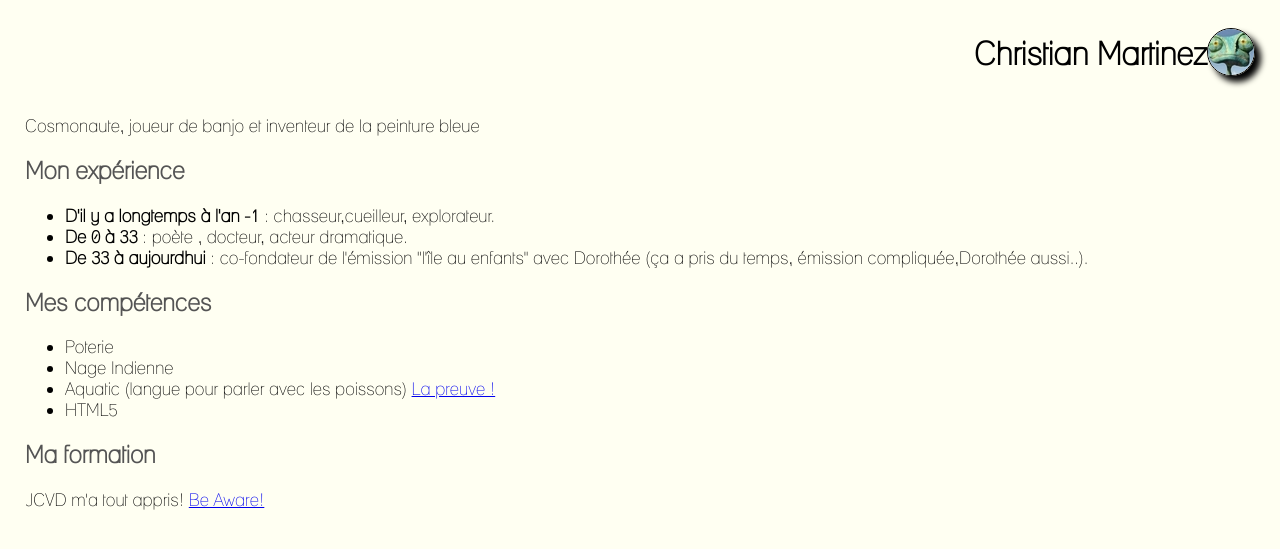
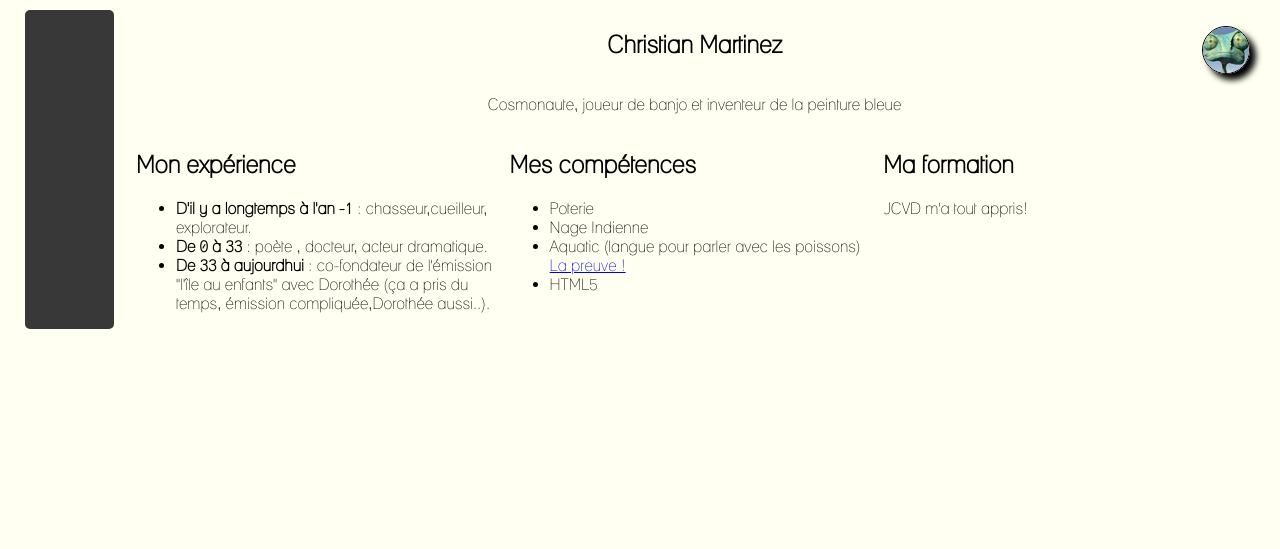
Before and after one commit to marticri/codeRoom, a PHP site: page /cv.html in a window 1280 px wide. Shown: the top 549 px of the page. Run offline with PHP 8.4, Linux system fonts and the light colour scheme; some web fonts are replaced.

Commit message:
fin de l exercice

```diff
--- a/exos/Mon_CV/cv.html
+++ b/exos/Mon_CV/cv.html
@@ -10,15 +10,24 @@
   </head>
 
   <body>
+    <section id="corps_de_page">
+      <div id="left_panel"></div>
+      <div >
+
+
+
       <header id="header">
         <h1 class="element">Christian Martinez</h1>
-      <p class="element">
-        <a  href="images/Christian_Martinez.jpg"><img  src="images/bob.jpg" title="cliquez pour agrandir" alt="photo de Christian Martinez"/></a>
+        <p class="element2">
+          <a href="images/Christian_Martinez.jpg"><img src="images/bob.jpg" title="cliquez pour agrandir" alt="photo de Christian Martinez"/></a>
         </p>
 
       </header>
-    <p class="sous titre">Cosmonaute, joueur de banjo et inventeur de la peinture bleue
+      <p class="sous_titre">Cosmonaute, joueur de banjo et inventeur de la peinture bleue
       </p>
+      <section id="cv">
+        <article id="experience">
+
           <h2>Mon expérience</h2>
           <ul>
             <li>
@@ -32,6 +41,9 @@
               <strong>De 33 à aujourdhui</strong>
               : co-fondateur de l'émission "l'île au enfants" avec Dorothée (ça a pris du temps, émission compliquée,Dorothée aussi..).</li>
           </ul>
+        </article>
+        <article id="competences">
+
           <h2>Mes compétences</h2>
           <ul>
             <li>Poterie</li>
@@ -42,10 +54,16 @@
             </li>
             <li>HTML5</li>
           </ul>
+        </article>
+        <article id="formation">
           <h2>Ma formation</h2>
           <p>JCVD m'a tout appris!
-      <a href="images/jean-claude-van-damme.jpg">Be Aware!</a>
           </p>
+        </article>
+        </div>
+      </section>
+
+    </section>
 
   </body>
 
--- a/exos/Mon_CV/style.css
+++ b/exos/Mon_CV/style.css
@@ -1,60 +1,63 @@
 body {
   font-family: 'lane_-_narrowregular', Arial, sans-serif;
-  /*width: 21cm;
-  height: 29.7cm;*/
   display: block;
   margin: 0 auto;
   padding: 10px 25px;
   margin-bottom: 10px;
-  /*box-shadow: 0 0 10px rgba(0, 0, 0, 0.5);
-  box-sizing: border-box;*/
+  background-image: url("images/cream.jpg");
 }
-#header {
+
+#corps_de_page {
   display: flex;
-justify-content: flex-end;
+}
+
+#left_panel {
+  width: 10%;
+  background-color: #383838;
+  border-radius: 5px;
+  margin-right: 20px;
+}
 
 
 
-}
-
-.element:nth-child(1) /* On prend le deuxième bloc élément */
-{
-
-    align-self: center; /* Seul ce bloc sera aligné à la fin */
-}
-
-h1 {
-
-
-}
-
- /*h1+p {
-  text-align: center;
-  width: 500px;
-  margin: auto;
-
-}*/
-
-h2 {
-  color: #545454;
-}
-p, li {
-  font-size: 1.1em;
-}
-
-body {
-  background-image: url("images/cream.jpg");
+#header {
+  display: flex;
+  justify-content: center;
+  position: relative;
 }
 
 img {
-
   border: 1px black solid;
   border-radius: 100px 100px 100px 100px;
   box-shadow: 6px 6px 6px black;
+}
 
+.element2 {
+  position: absolute;
+  right: 5px;
+}
 
+.sous_titre {
+  text-align: center;
 }
-.image {
 
+#experience, #competences, #formation {
+  width: 33%;
+}
 
+#cv {
+  display: flex;
+  justify-content: space-around;
 }
+
+#cv p {
+  font-size: 1em;
+}
+
+h2
+  color: #545454;
+}
+
+p, li {
+  font-size: 1em;
+}
```
Lines whose indentation alone changed are shown as unchanged.
